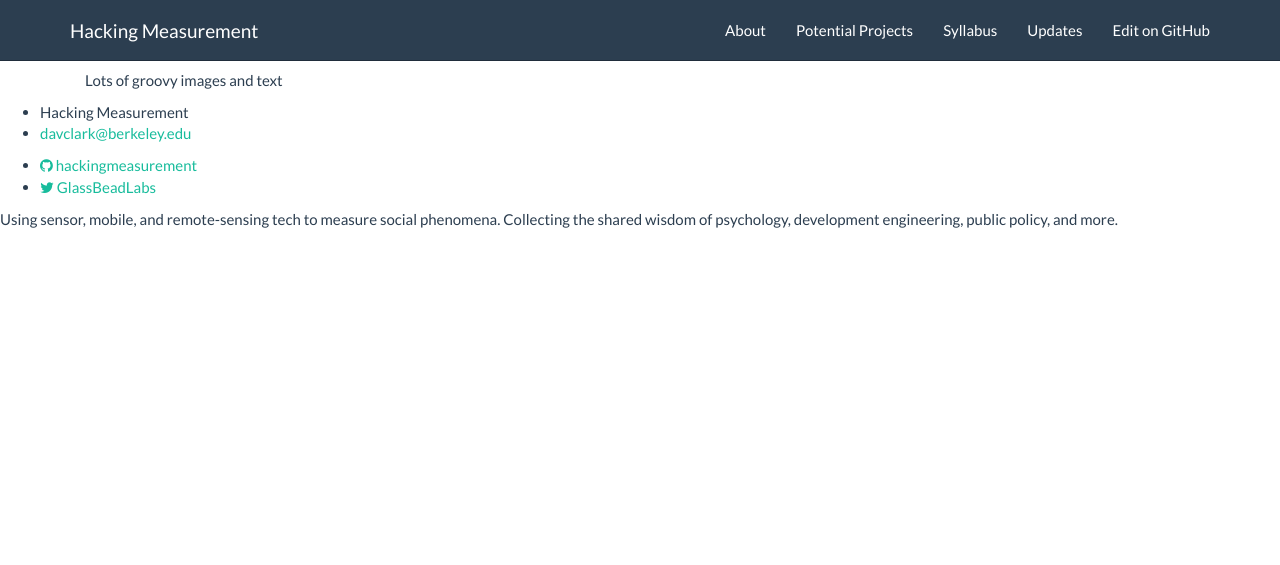
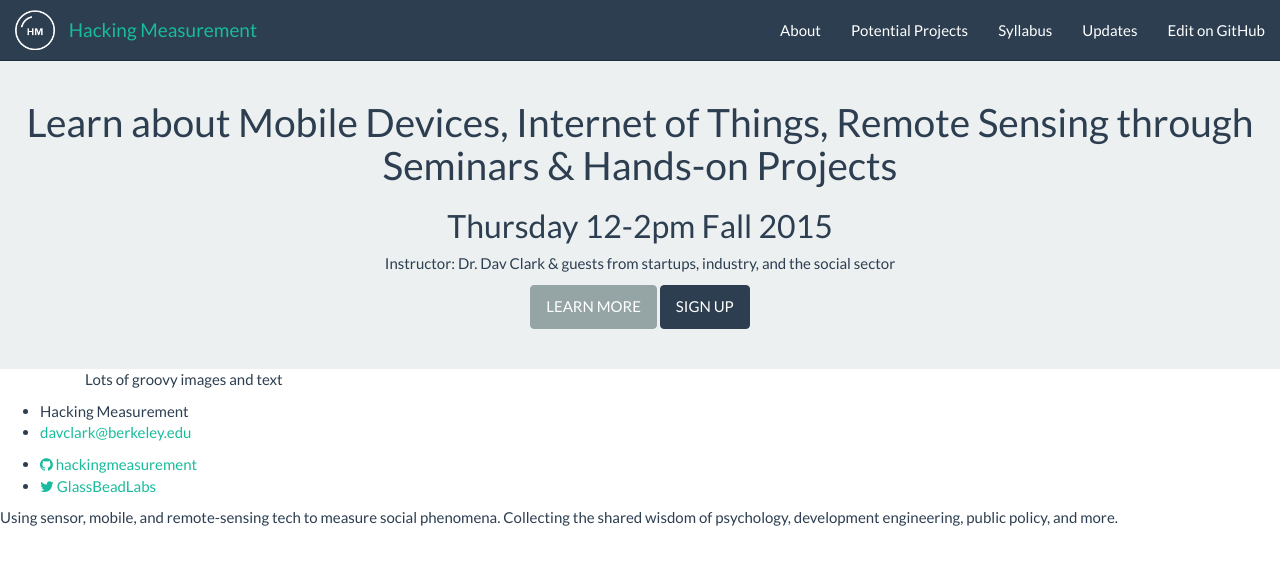
Before and after one commit to BIDS-collaborative/hackingmeasurement.github.io, a Jekyll site: the page built from index.html, in a window 1280 px wide. Shown: the top 565 px of the page. Built offline with Jekyll 4.4.1, drawn with Linux system fonts in a browser that asks for light colours.

Commit message:
Added logo and cause info in the header.

```diff
--- a/_includes/header.html
+++ b/_includes/header.html
@@ -1,6 +1,6 @@
 <!-- nav is best for accessibility! -->
 <nav class="navbar navbar-default navbar-fixed-top" role="navigation">
-  <div class="container">
+  <div class="container-fluid">
     <div class="navbar-header">
       <button type="button" class="navbar-toggle" data-toggle="collapse"
               data-target=".navbar-collapse">
@@ -9,7 +9,7 @@
         <span class="icon-bar"></span>
         <span class="icon-bar"></span>
       </button>
-      <a class="navbar-brand" href="/">{{ site.title }}</a>
+      <a class="navbar-brand" href="/"><span class="navbar-image"><img src="../images/LogoHM_w.png"> {{ site.title }}</span></a>
     </div>
     <div id="navbar" class="navbar-collapse collapse">
       <ul class="nav navbar-nav navbar-right">
@@ -27,3 +27,12 @@
     </div>
   </div>
 </nav>
+<section class="course">
+  <div class="signup">
+      <h1>Learn about Mobile Devices, Internet of Things, Remote Sensing through Seminars &amp; Hands-on Projects</h1>
+      <h2>Thursday 12-2pm Fall 2015</h2>
+      <p>Instructor: Dr. Dav Clark &amp; guests from startups, industry, and the social sector</p>
+      </div>
+      <a class="btn btn-default" href="/about/" role="button">LEARN MORE</a> <a class="btn btn-primary" href="https://docs.google.com/forms/d/17R1Pjy70x7zI-2QcYnOnYrEGcTXcLx7ma-5ueadYpBw/viewform" target="_blank" role="button">SIGN UP</a>
+  </div>
+</section>
--- a/css/main.css
+++ b/css/main.css
@@ -1,3 +1,27 @@
 body {
-    padding-top: 70px;
+    padding-top: 40px;
 }
+
+/* header.html */
+.navbar {
+    margin-bottom: 0;
+}
+.navbar-brand {
+    height: 21px;
+    line-height: 21px;
+    padding: 15px 15px;
+}
+.navbar-image {
+    float: none;
+}
+.navbar-image img {
+    height: 40px;
+    width: auto;
+    margin-top: -5px;
+    margin-right: 10px;
+}
+.course {
+    background: #ecf0f1;
+    padding: 40px 20px;
+  text-align: center;
+}
```
Also changed, not shown: images/LogoHM_w.png (added).
